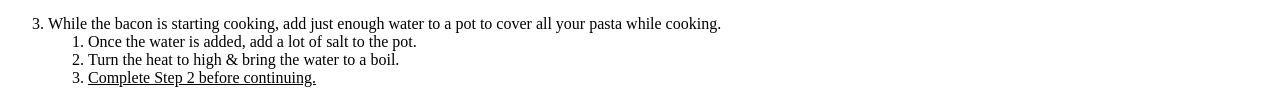
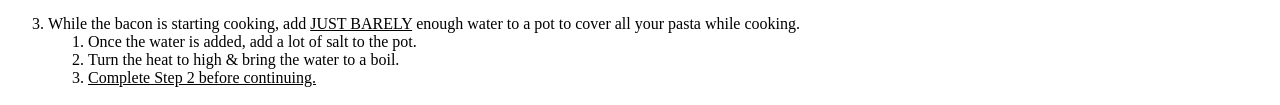
Before and after one commit to Huckdirks/The-Odin-Project-Recipes-HTML, a plain HTML site: page recipes/carbonara.html in a window 1280 px wide. Shown: the part 2032-2137 px from the top of the page. Drawn offline with Linux system fonts and the light colour scheme.

Commit message:
Quick recipe additions

```diff
--- a/recipes/carbonara.html
+++ b/recipes/carbonara.html
@@ -153,7 +153,7 @@
 
         <br>
 
-        <li>While the bacon is starting cooking, add just enough water to a pot to cover all your pasta while cooking.</li>
+        <li>While the bacon is starting cooking, add <u>JUST BARELY</u> enough water to a pot to cover all your pasta while cooking.</li>
             <ol>
                 <li>Once the water is added, add a lot of salt to the pot.</li>
                 <li>Turn the heat to high & bring the water to a boil.</li>
```
